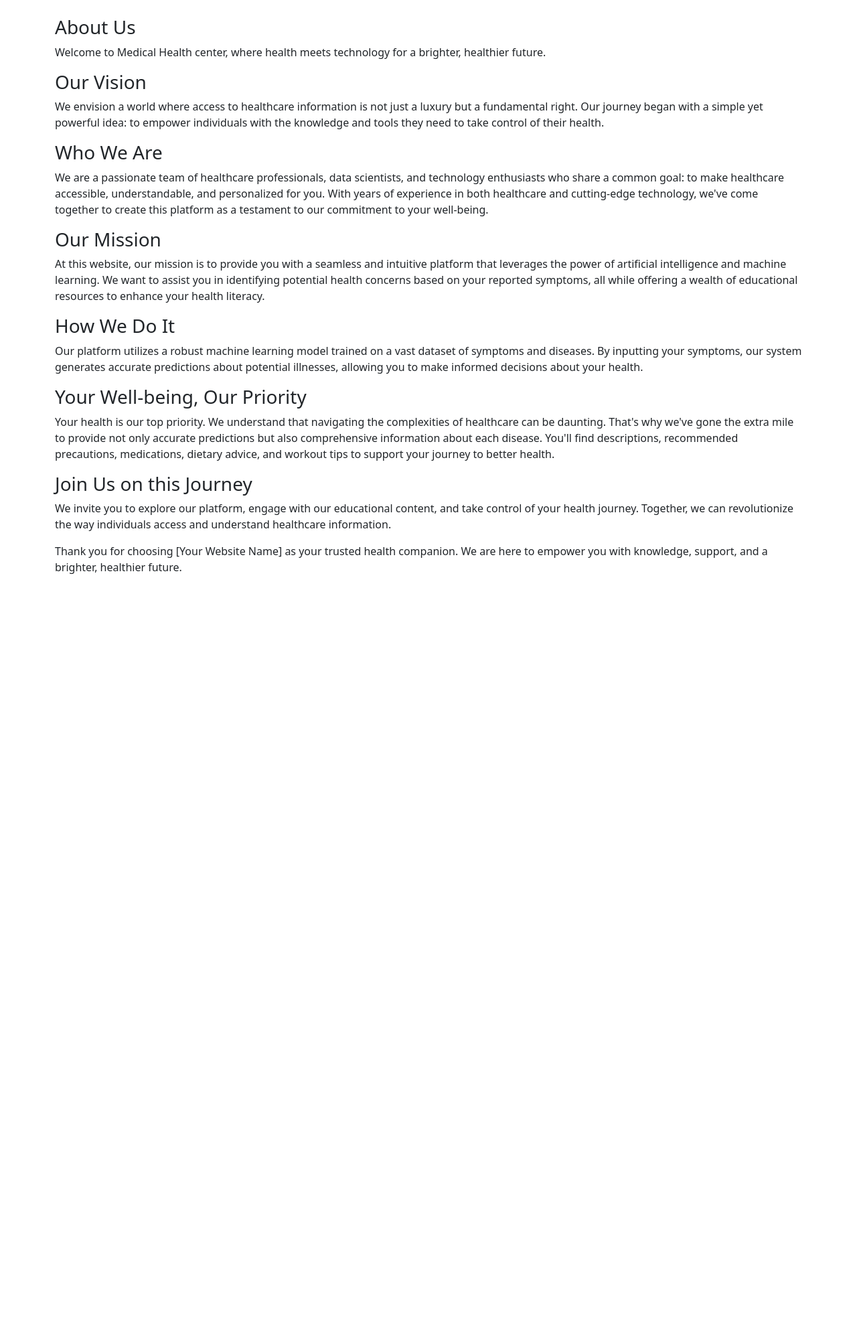
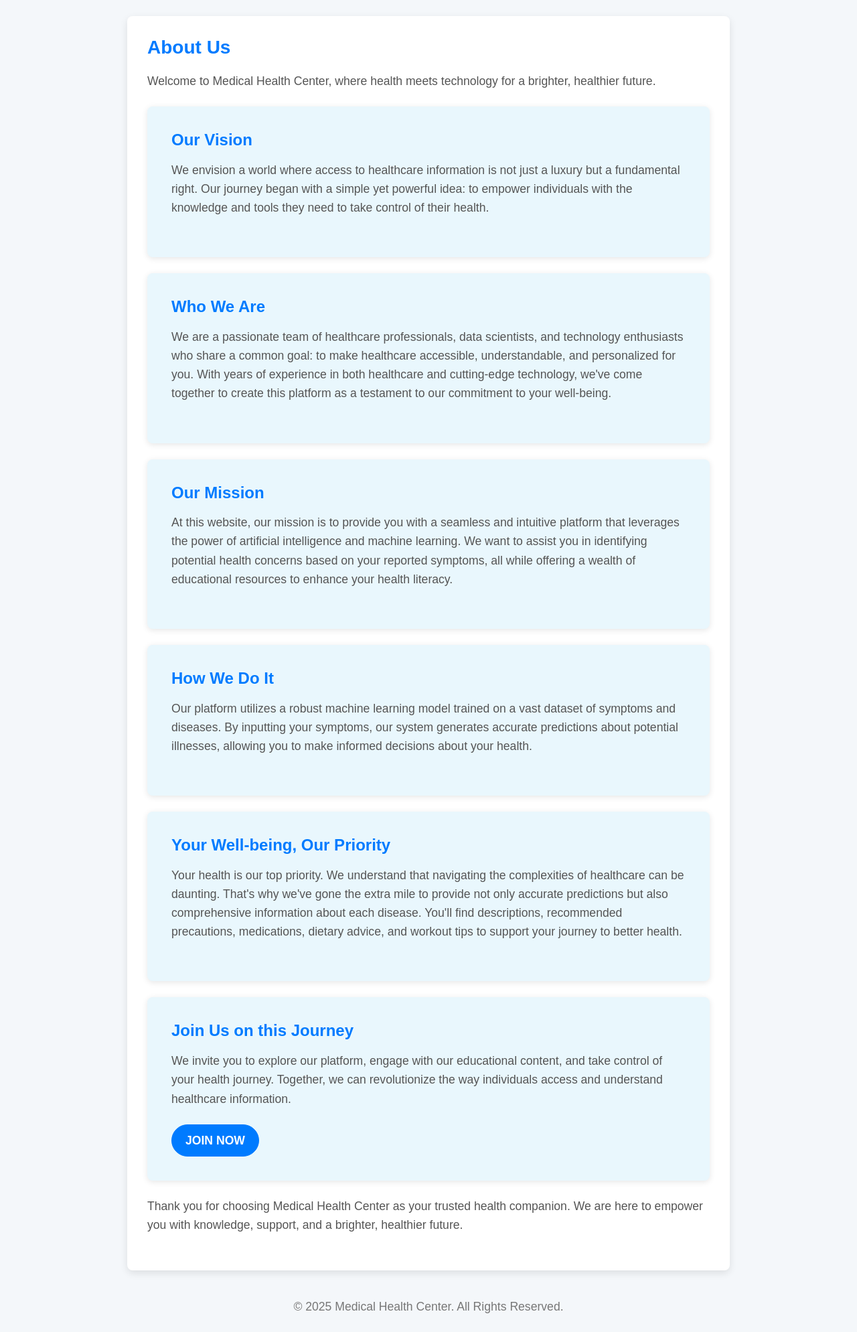
Before and after one commit to FNICKE/Medical-Recommendation, a Flask app: page /about in a window 1280 px wide. Shown: the whole page at 67% size. Before the commit the page ends 857 px from the top, so only its background shows below. Run offline with Flask 3, Linux system fonts and the light colour scheme; parts of the project's set-up code (start-up, migrations or seed data) failed here and were passed over.

Commit message:
Update about.html

```diff
--- a/templates/about.html
+++ b/templates/about.html
@@ -3,45 +3,137 @@
   <head>
     <meta charset="utf-8">
     <meta name="viewport" content="width=device-width, initial-scale=1">
-    <title>Bootstrap demo</title>
+    <title>Medical Health Center</title>
     <link href="https://cdn.jsdelivr.net/npm/bootstrap@5.3.1/dist/css/bootstrap.min.css" rel="stylesheet" integrity="sha384-4bw+/aepP/YC94hEpVNVgiZdgIC5+VKNBQNGCHeKRQN+PtmoHDEXuppvnDJzQIu9" crossorigin="anonymous">
+    <style>
+      body {
+        background-color: #f4f7fa;
+        font-family: 'Arial', sans-serif;
+        color: #333;
+      }
+      h3 {
+        color: #007bff;
+        font-size: 1.75rem;
+        margin-bottom: 1.2rem;
+      }
+      p {
+        font-size: 1.1rem;
+        line-height: 1.6;
+        margin-bottom: 1.5rem;
+      }
+      .container {
+        background-color: #fff;
+        border-radius: 8px;
+        padding: 30px;
+        box-shadow: 0 4px 12px rgba(0, 0, 0, 0.1);
+        max-width: 900px;
+        margin-top: 30px;
+      }
+      .container h3 {
+        font-weight: 600;
+      }
+      .container p {
+        color: #555;
+      }
+      .btn-primary {
+        background-color: #007bff;
+        border-color: #007bff;
+        border-radius: 30px;
+        padding: 10px 20px;
+        font-size: 1.1rem;
+        text-transform: uppercase;
+        font-weight: bold;
+        transition: background-color 0.3s ease, transform 0.2s ease;
+      }
+      .btn-primary:hover {
+        background-color: #0056b3;
+        transform: scale(1.05);
+      }
+      .section-title {
+        color: #007bff;
+        font-size: 1.5rem;
+        font-weight: 600;
+        margin-bottom: 1rem;
+      }
+      .card {
+        border: none;
+        background-color: #e9f7fd;
+        border-radius: 8px;
+        padding: 20px;
+        box-shadow: 0 2px 10px rgba(0, 0, 0, 0.1);
+        transition: transform 0.3s ease, box-shadow 0.3s ease;
+      }
+      .card:hover {
+        transform: translateY(-5px);
+        box-shadow: 0 4px 15px rgba(0, 0, 0, 0.15);
+      }
+      .card-title {
+        font-weight: bold;
+        color: #007bff;
+      }
+      .footer {
+        text-align: center;
+        font-size: 0.9rem;
+        color: #777;
+        margin-top: 40px;
+      }
+    </style>
   </head>
   <body>
-    <div class="container my-4 mt-4">
+    <div class="container my-4">
+      <h3>About Us</h3>
+      <p>Welcome to Medical Health Center, where health meets technology for a brighter, healthier future.</p>
 
+      <div class="card mb-4">
+        <div class="card-body">
+          <h5 class="card-title section-title">Our Vision</h5>
+          <p>We envision a world where access to healthcare information is not just a luxury but a fundamental right. Our journey began with a simple yet powerful idea: to empower individuals with the knowledge and tools they need to take control of their health.</p>
+        </div>
+      </div>
 
-     <h3> About Us</h3>
+      <div class="card mb-4">
+        <div class="card-body">
+          <h5 class="card-title section-title">Who We Are</h5>
+          <p>We are a passionate team of healthcare professionals, data scientists, and technology enthusiasts who share a common goal: to make healthcare accessible, understandable, and personalized for you. With years of experience in both healthcare and cutting-edge technology, we've come together to create this platform as a testament to our commitment to your well-being.</p>
+        </div>
+      </div>
 
-<p>Welcome to Medical Health center, where health meets technology for a brighter, healthier future.
-</p>
-<h3>Our Vision</h3>
+      <div class="card mb-4">
+        <div class="card-body">
+          <h5 class="card-title section-title">Our Mission</h5>
+          <p>At this website, our mission is to provide you with a seamless and intuitive platform that leverages the power of artificial intelligence and machine learning. We want to assist you in identifying potential health concerns based on your reported symptoms, all while offering a wealth of educational resources to enhance your health literacy.</p>
+        </div>
+      </div>
 
-<p>We envision a world where access to healthcare information is not just a luxury but a fundamental right. Our journey began with a simple yet powerful idea: to empower individuals with the knowledge and tools they need to take control of their health.
-</p>
-<h3>Who We Are
-</h3>
-<p>We are a passionate team of healthcare professionals, data scientists, and technology enthusiasts who share a common goal: to make healthcare accessible, understandable, and personalized for you. With years of experience in both healthcare and cutting-edge technology, we've come together to create this platform as a testament to our commitment to your well-being.
-</p>
-<h3>Our Mission</h3>
+      <div class="card mb-4">
+        <div class="card-body">
+          <h5 class="card-title section-title">How We Do It</h5>
+          <p>Our platform utilizes a robust machine learning model trained on a vast dataset of symptoms and diseases. By inputting your symptoms, our system generates accurate predictions about potential illnesses, allowing you to make informed decisions about your health.</p>
+        </div>
+      </div>
 
-<p>At this website, our mission is to provide you with a seamless and intuitive platform that leverages the power of artificial intelligence and machine learning. We want to assist you in identifying potential health concerns based on your reported symptoms, all while offering a wealth of educational resources to enhance your health literacy.
-</p>
-<h3>How We Do It</h3>
+      <div class="card mb-4">
+        <div class="card-body">
+          <h5 class="card-title section-title">Your Well-being, Our Priority</h5>
+          <p>Your health is our top priority. We understand that navigating the complexities of healthcare can be daunting. That's why we've gone the extra mile to provide not only accurate predictions but also comprehensive information about each disease. You'll find descriptions, recommended precautions, medications, dietary advice, and workout tips to support your journey to better health.</p>
+        </div>
+      </div>
 
-<p>Our platform utilizes a robust machine learning model trained on a vast dataset of symptoms and diseases. By inputting your symptoms, our system generates accurate predictions about potential illnesses, allowing you to make informed decisions about your health.
-</p>
-<h3>Your Well-being, Our Priority</h3>
+      <div class="card mb-4">
+        <div class="card-body">
+          <h5 class="card-title section-title">Join Us on this Journey</h5>
+          <p>We invite you to explore our platform, engage with our educational content, and take control of your health journey. Together, we can revolutionize the way individuals access and understand healthcare information.</p>
+          <a href="#" class="btn btn-primary">Join Now</a>
+        </div>
+      </div>
 
-<p>Your health is our top priority. We understand that navigating the complexities of healthcare can be daunting. That's why we've gone the extra mile to provide not only accurate predictions but also comprehensive information about each disease. You'll find descriptions, recommended precautions, medications, dietary advice, and workout tips to support your journey to better health.
-</p>
-<h3>Join Us on this Journey
-</h3>
-<p>We invite you to explore our platform, engage with our educational content, and take control of your health journey. Together, we can revolutionize the way individuals access and understand healthcare information.
-</p>
-<p>Thank you for choosing [Your Website Name] as your trusted health companion. We are here to empower you with knowledge, support, and a brighter, healthier future.
-</p>
+      <p>Thank you for choosing Medical Health Center as your trusted health companion. We are here to empower you with knowledge, support, and a brighter, healthier future.</p>
+    </div>
 
+    <div class="footer">
+      <p>&copy; 2025 Medical Health Center. All Rights Reserved.</p>
     </div>
+
     <script src="https://cdn.jsdelivr.net/npm/bootstrap@5.3.1/dist/js/bootstrap.bundle.min.js" integrity="sha384-HwwvtgBNo3bZJJLYd8oVXjrBZt8cqVSpeBNS5n7C8IVInixGAoxmnlMuBnhbgrkm" crossorigin="anonymous"></script>
   </body>
 </html>
```
